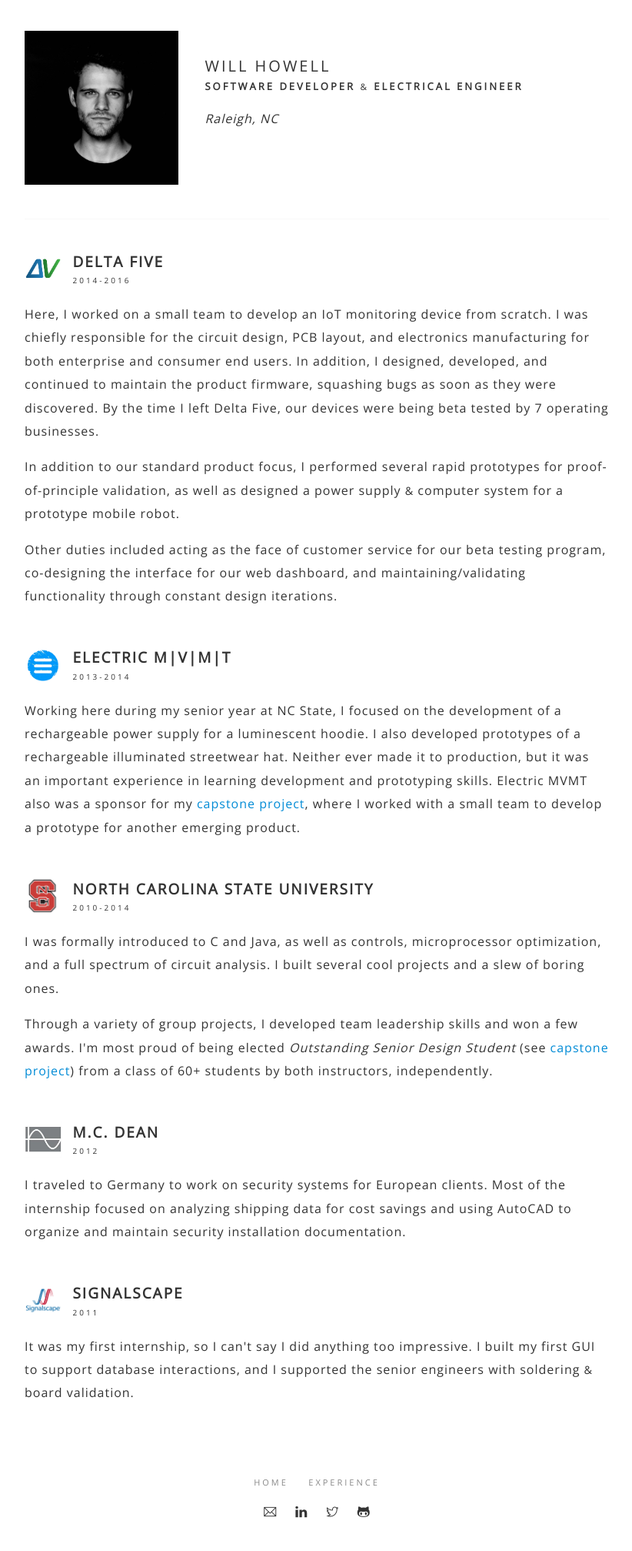
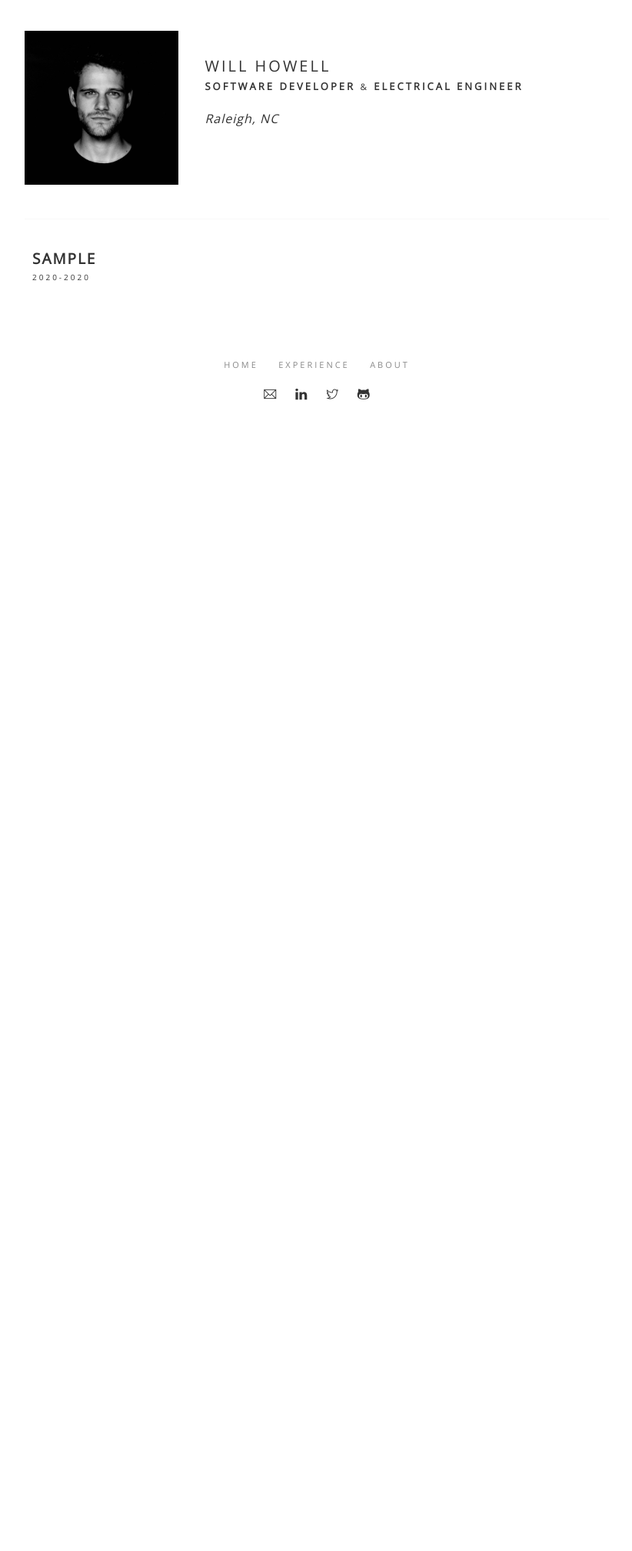
Before and after one commit to willshowell/portfolio, a Django app: page /experience/ in a window 1280 px wide. Shown: the whole page at 77% size, without its empty margins (228-1050 px from the left). After the commit the page ends 520 px from the top, so only its background shows below. Run offline with Django 3.2, Linux system fonts and the light colour scheme; tables that the repository leaves empty hold one stand-in row (values such as "Sample post").

Commit message:
Add about page

```diff
--- a/portfolioapp/templates/portfolio/experience.html
+++ b/portfolioapp/templates/portfolio/experience.html
@@ -1,75 +1,11 @@
 {% extends "portfolio/partials/base.html" %}
 
 {% block body %}
-<div class="major first">
-  <div class="experience-logo" id="d5"></div>
-  <div class="experience-inline">
-    <h2>Delta Five</h2><h4 class="date">2014-2016</h4>
+  {% for exp in experiences %}
+  <div class="major {% if forloop.first %}first{% endif %}">
+    <div class="experience-inline">
+      <h2>{{ exp.location }}</h2><h4 class="date">{{ exp.start_date|date:"Y" }}-{{ exp.end_date|date:"Y" }}</h4>
+    </div>
   </div>
-  <p>Here, I worked on a small team to develop an IoT monitoring device from
-  scratch. I was chiefly responsible for the circuit design, PCB layout, and electronics
-  manufacturing for both enterprise and consumer end users. In addition, I designed,
-  developed, and continued to maintain the product firmware, squashing bugs as soon
-  as they were discovered. By the time I left Delta Five, our devices were being beta
-  tested by 7 operating businesses.
-  </p>
-  <p>In addition to our standard product focus, I performed several rapid prototypes
-  for proof-of-principle validation, as well as designed a power supply
-  <span id="and">&</span> computer system for a prototype mobile robot.
-  </p>
-  <p>Other duties included acting as the face of customer service
-  for our beta testing program, co-designing the interface for our web
-  dashboard, and maintaining/validating functionality through constant design
-  iterations.
-  </p>
-</div>
-<div class="major">
-  <div class="experience-logo" id="mvmt"></div>
-  <div class="experience-inline">
-    <h2>Electric M|V|M|T</h2><h4 class="date">2013-2014</h4>
-  </div>
-  <p>Working here during my senior year at NC State, I focused on the development
-  of a rechargeable power supply for a luminescent hoodie. I also developed
-  prototypes of a rechargeable illuminated streetwear hat. Neither ever made
-  it to production, but it was an important experience in learning development
-  and prototyping skills. Electric MVMT also was a sponsor for my
-  <a href="projects.html#outerwear">capstone project</a>, where I worked with
-  a small team to develop a prototype for another emerging product.
-  </p>
-</div>
-<div class="major">
-<div class="experience-logo" id="ncsu"></div>
-  <div class="experience-inline">
-    <h2>North Carolina State University</h2><h4 class="date">2010-2014</h4>
-  </div>
-  <p>I was formally introduced to C and Java, as well as
-  controls, microprocessor optimization, and a full spectrum of circuit analysis.
-  I built several cool projects and a slew of boring ones.
-  </p>
-  <p>Through a variety of group projects, I developed team leadership skills
-  and won a few awards. I'm most proud of being elected <span class="italics">
-  Outstanding Senior Design Student</span> (see
-  <a href="projects.html#outerwear">capstone project</a>)
-  from a class of 60+ students by both instructors, independently.
-  </p>
-</div>
-<div class="major">
-<div class="experience-logo" id="mcdean"></div>
-  <div class="experience-inline">
-    <h2>M.C. Dean</h2><h4 class="date">2012</h4>
-  </div>
-  <p>I traveled to Germany to work on security systems for European clients. Most of the
-  internship focused on analyzing shipping data for cost savings and using
-  AutoCAD to organize and maintain security installation documentation.</p>
-</div>
-<div class="major">
-<div class="experience-logo" id="signalscape"></div>
-  <div class="experience-inline">
-    <h2>Signalscape</h2><h4 class="date">2011</h4>
-  </div>
-  <p>It was my first internship, so I can't say I did anything too impressive.
-    I built my first GUI to support database interactions, and I supported
-    the senior engineers with soldering <span id="and">&</span> board validation.
-  </p>
-</div>
+  {% endfor %}
 {% endblock %}
--- a/portfolioapp/templates/portfolio/partials/footer.html
+++ b/portfolioapp/templates/portfolio/partials/footer.html
@@ -2,10 +2,11 @@
   <h4>
     <a href="{% url 'home' %}" class="nav-link">Home</a>
     <a href="{% url 'experience' %}" class="nav-link">Experience</a>
+    <a href="{% url 'about' %}" class="nav-link">About</a>
   </h4>
   <div id="footer-spacer"></div>
   <a href="mailto:will.s.howell@gmail.com"><span class="ti-email social"></span></a>
-  <a href=""><span class="ti-linkedin social"></span></a>
+  <a href="https://www.linkedin.com/in/willshowell"><span class="ti-linkedin social"></span></a>
   <a href="https://twitter.com/wshowell"><span class="ti-twitter social"></span></a>
   <a href="https://github.com/willshowell"><span class="ti-github social"></span></a>
 </div>
--- a/portfolioapp/urls.py
+++ b/portfolioapp/urls.py
@@ -4,4 +4,5 @@ from . import views
 urlpatterns = [
     url(r'^$', views.home, name='home'),
     url(r'^experience/$', views.experience, name='experience'),
+    url(r'^about/$', views.about, name='about'),
 ]
--- a/portfolioapp/views.py
+++ b/portfolioapp/views.py
@@ -1,7 +1,13 @@
 from django.shortcuts import render
+from .models import Project, Experience
 
 def home(request):
-    return render(request, 'portfolio/home.html')
+    projects = Project.objects.all()
+    return render(request, 'portfolio/home.html', {'projects': projects})
 
 def experience(request):
-    return render(request, 'portfolio/experience.html')
+    experiences = Experience.objects.all()
+    return render(request, 'portfolio/experience.html', {'experiences': experiences})
+
+def about(request):
+    return render(request, 'portfolio/about.html')
```
Also changed, not shown: portfolioapp/templates/portfolio/about.html (added, +36 -0 lines), portfolioapp/templates/portfolio/home.html (+8 -27 lines).
